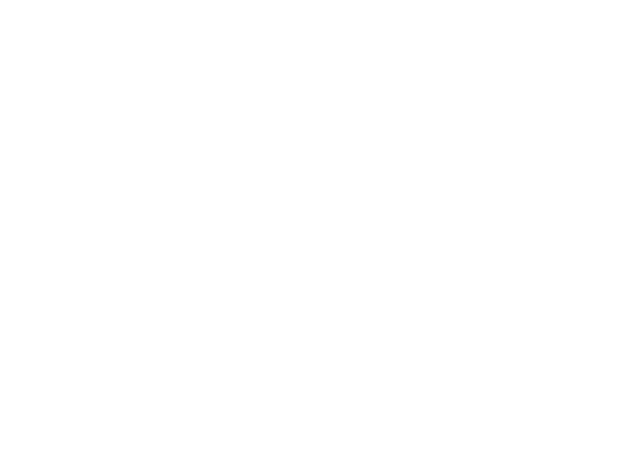
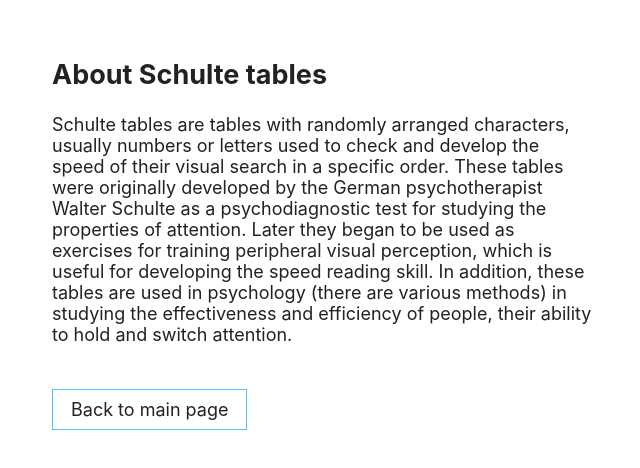
Before and after one commit to DayzerCode/schulte-table, a React (Create React App) app: page /about in a window 1280 px wide. Before the commit this address had no page. Shown: the top 468 px of the page, without its empty margins (318-958 px from the left). Built offline with nearby package versions, Linux system fonts and the light colour scheme.

Commit message:
Added about page

```diff
--- a/src/App.tsx
+++ b/src/App.tsx
@@ -1,4 +1,5 @@
 import { Route, Routes } from 'react-router-dom';
+import AboutGame from './pages/AboutGame/AboutGame';
 import Game from './pages/Game/Game';
 import Main from './pages/Main/Main';
 import PreparationForGame from './pages/PreparationForGame/PreparationForGame';
@@ -8,6 +9,7 @@ const App = () => {
     <div className="App">
       <Routes>
         <Route path='/' element={<Main />} />
+        <Route path='/about' element={<AboutGame />} />
         <Route path='/preparation-for-game' element={<PreparationForGame />} />
         <Route path='/game' element={<Game />} />
       </Routes>
--- /dev/null
+++ b/src/pages/AboutGame/AboutGame.module.css
@@ -0,0 +1,7 @@
+.wrap {
+  width: 30rem;
+}
+
+.wrap p {
+  margin-bottom: 3rem;
+}
--- /dev/null
+++ b/src/pages/AboutGame/AboutGame.tsx
@@ -0,0 +1,22 @@
+import { Link } from "react-router-dom";
+
+import style from "./AboutGame.module.css"
+
+const AboutGame = () => {
+  return (
+    <section data-testid="about-game-page" className={style.wrap}>
+      <h1>About Schulte tables</h1>
+      <p>Schulte tables are tables with randomly arranged characters,
+        usually numbers or letters used to check and develop the speed of their visual search in a specific order.
+        These tables were originally
+        developed by the German psychotherapist Walter Schulte as a psychodiagnostic test for studying the properties of attention.
+        Later they began to be used as exercises for training peripheral visual perception, which is useful for developing
+        the speed reading skill. In addition, these tables are used in psychology (there are various methods) in studying the
+        effectiveness and efficiency of people, their ability to hold and switch attention.
+      </p>
+      <Link className="btn-primary" to="/">Back to main page</Link>
+    </section>
+  );
+}
+
+export default AboutGame;
--- a/src/pages/Main/Main.tsx
+++ b/src/pages/Main/Main.tsx
@@ -7,9 +7,8 @@ const Main = () => {
     <div className={style.wrap}>
       <h1>Schulte table game</h1>
       <div className={style.links}>
-        <Link className="btn-primary" to={"/preparation-for-game"}>Play</Link>
-        <Link className="btn-primary" to={"/info"}>About game</Link>
-        <Link className="btn-primary" to={"/statistics"}>Statistics</Link>
+        <Link data-testid="preparation-link" className="btn-primary" to={"/preparation-for-game"}>Play</Link>
+        <Link data-testid="about-link" className="btn-primary" to={"/about"}>About game</Link>
       </div>
     </div>
   );
--- a/src/pages/PreparationForGame/PreparationForGame.tsx
+++ b/src/pages/PreparationForGame/PreparationForGame.tsx
@@ -31,7 +31,9 @@ const PreparationForGame = () => {
     if (parameters?.symbolType === SymbolTypeEnum.ENGLISH_LETTERS) {
       updateParameter('size', 3);
     }
-    setBoardSizeVariants(parameters?.symbolType === SymbolTypeEnum.ENGLISH_LETTERS ? boardSizeVariantsForLetters : boardSizeVariantsForNumbers);
+
+    const currentType = parameters?.symbolType === SymbolTypeEnum.ENGLISH_LETTERS ? boardSizeVariantsForLetters : boardSizeVariantsForNumbers;
+    setBoardSizeVariants(currentType);
   }, [parameters?.symbolType]);
 
   const updateParameter = (nameGroup: string, value: Parameter) => {
@@ -48,7 +50,7 @@ const PreparationForGame = () => {
   }
 
   return (
-    <div className={style.wrap}>
+    <div className={style.wrap} data-testid="preparation-for-game-page">
       <h1>Preparation For Game</h1>
       <GroupButtons
         nameGroup="Symbols on board"
@@ -79,7 +81,7 @@ const PreparationForGame = () => {
         variants={orderVariants}
       />
       <button className="btn-primary" onClick={start}>Start</button>
-    </div >
+    </div>
   );
 }
 
--- a/src/pages/PreparationForGame/variants/orderVariants.ts
+++ b/src/pages/PreparationForGame/variants/orderVariants.ts
@@ -1,4 +1,3 @@
-import { SymbolTypeEnum } from "../../../entities/enum/symbolTypeEnum";
 import { GameParameter } from "../../../entities/types/gameParameter";
 
 // value for parameter - isInverted
```
